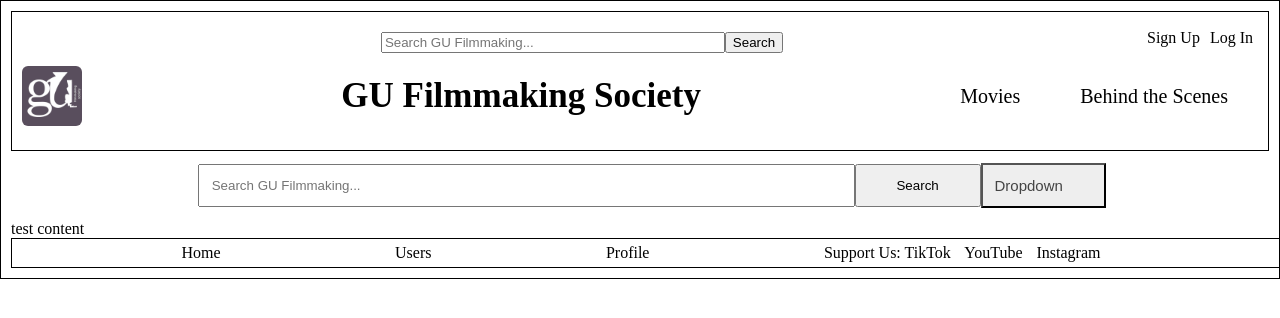
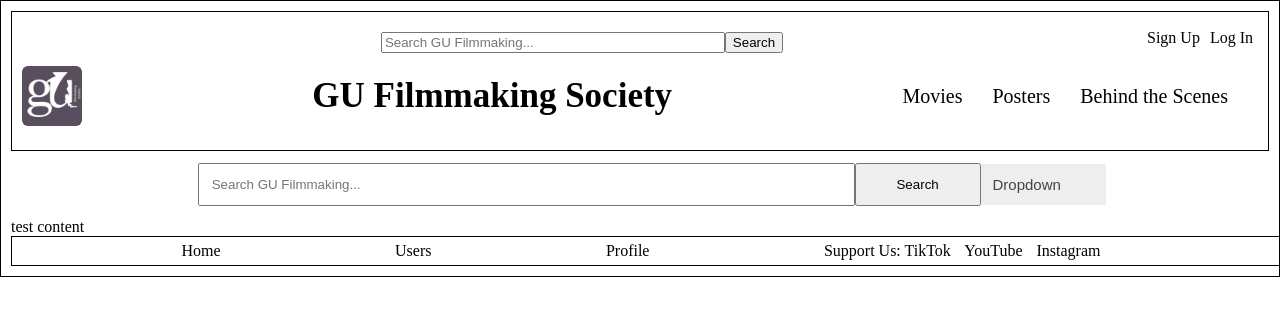
Before and after one commit to SwanwickMan/GU_Filmmaking, a Django app: page /GUFilmmakingApp/search/ in a window 1280 px wide. Shown: the top 318 px of the page. Run offline with Django 3.2, Linux system fonts and the light colour scheme.

Commit message:
fixed missing link in base.hmtl

```diff
--- a/static/style/search.css
+++ b/static/style/search.css
@@ -22,8 +22,8 @@
   cursor: pointer;
   padding: 12px;
   width: 10%;
+  border: none;
   text-align: left;
-  outline: none;
   font-size: 15px;
 }
 
--- a/templates/base.html
+++ b/templates/base.html
@@ -31,7 +31,7 @@
             <h1>{% block website_name %}GU Filmmaking Society{% endblock %}</h1>
             <div id="navigation-links">
                 <a href="{% url 'GUFilmmakingApp:short_movies' 'movie' %}">Movies</a>
-                <a href="{% url 'GUFilmmakingApp:posters' 'movie' %}"></a>
+                <a href="{% url 'GUFilmmakingApp:posters' 'movie' %}">Posters</a>
                 <a href="{% url 'GUFilmmakingApp:behind_the_scenes' 'movie' %}">Behind the Scenes</a>
             </div>
         </div>
```
